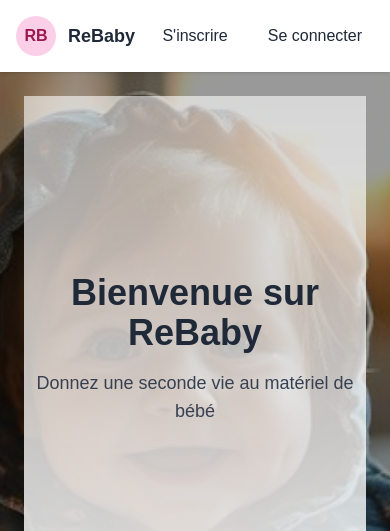
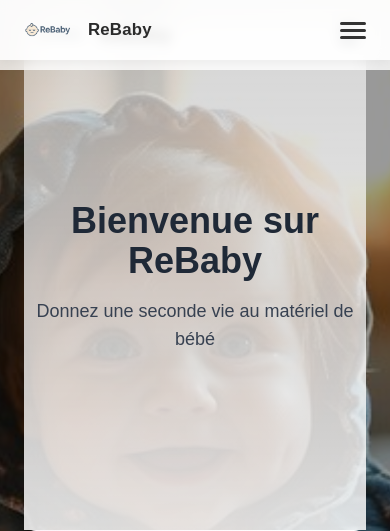
Before and after one commit to amslLenny/ReBaby, a Flask app: page / in a window 390 px wide. Shown: the top 531 px of the page. Run offline with Flask 3, Linux system fonts and the light colour scheme; data that the repository does not hold is empty; some libraries are stand-ins or nearby versions.

Commit message:
UI: new logo + hamburger menu

```diff
--- a/rebaby_site/static/css/styles.css
+++ b/rebaby_site/static/css/styles.css
@@ -83,3 +83,81 @@
     background: rgba(0, 0, 0, 0.4); /* Change 0.4 pour plus ou moins de transparence */
     z-index: -1;
 }
+/* Navbar */
+.navbar {
+  display: flex;
+  justify-content: space-between;
+  align-items: center;
+  padding: 15px 30px;
+  background: rgba(255, 255, 255, 0.8);
+  backdrop-filter: blur(10px);
+  position: fixed;
+  width: 100%;
+  top: 0;
+  left: 0;
+  z-index: 1000;
+}
+
+/* Logo */
+.logo {
+  display: flex;
+  align-items: center;
+  gap: 10px;
+}
+.logo img {
+  height: 40px;
+}
+.site-title {
+  font-size: 1.2em;
+  font-weight: bold;
+  color: #444;
+}
+
+/* Hamburger */
+.hamburger {
+  font-size: 26px;
+  cursor: pointer;
+  user-select: none;
+}
+
+/* Menu caché */
+.nav-menu {
+  display: none;
+  position: absolute;
+  right: 20px;
+  top: 60px;
+  background: white;
+  padding: 15px;
+  border-radius: 8px;
+  box-shadow: 0px 4px 10px rgba(0,0,0,0.2);
+}
+.nav-menu a {
+  display: block;
+  padding: 10px;
+  text-decoration: none;
+  color: #333;
+}
+.nav-menu a:hover {
+  background: #f0f0f0;
+  border-radius: 5px;
+}
+
+.site-nav { position: fixed; top:0; left:0; right:0; z-index:1000; background: rgba(255,255,255,0.85); backdrop-filter: blur(6px); box-shadow: 0 2px 10px rgba(0,0,0,0.05); }
+.nav-inner { max-width: 1100px; margin: 0 auto; display:flex; align-items:center; justify-content:space-between; padding:10px 18px; gap:12px; }
+.nav-left { display:flex; align-items:center; gap:10px; text-decoration:none; }
+.nav-logo { height:40px; width:auto; display:block; }
+.nav-title { font-weight:600; color:#2b2b2b; font-size:1.05rem; letter-spacing:0.2px; }
+.nav-hamburger { background:transparent; border:none; cursor:pointer; display:flex; flex-direction:column; gap:4px; padding:6px; }
+.hamb-line { width:26px; height:3px; background:#333; border-radius:3px; display:block; transition:transform .2s ease, opacity .2s ease; }
+
+/* menu popup */
+.nav-menu { display:none; position:absolute; right:18px; top:64px; background:#fff; border-radius:10px; box-shadow:0 10px 30px rgba(0,0,0,0.12); min-width:190px; padding:8px 6px; }
+.nav-menu a { display:block; padding:10px 14px; color:#333; text-decoration:none; font-size:0.98rem; border-radius:6px; }
+.nav-menu a:hover { background:#f5f5f7; }
+
+/* affichage desktop : menu inline */
+@media(min-width: 900px) {
+  .nav-hamburger { display:none; }
+  .nav-menu { display:flex; position:static; box-shadow:none; background:transparent; padding:0; gap:16px; top:auto; right:auto; }
+  .nav-menu a { padding:0; color:#444; }
+}
--- a/rebaby_site/static/js/main.js
+++ b/rebaby_site/static/js/main.js
@@ -22,3 +22,27 @@
     baby.style.transform = `translateY(-${offset}px)`;
   }, { passive: true });
 })();
+
+function toggleMenu() {
+  const menu = document.getElementById("navMenu");
+  menu.style.display = (menu.style.display === "block") ? "none" : "block";
+}
+
+function toggleMenu(){
+  const btn = document.getElementById('hamburgerBtn');
+  const menu = document.getElementById('navMenu');
+  const expanded = btn.getAttribute('aria-expanded') === 'true';
+  btn.setAttribute('aria-expanded', String(!expanded));
+  menu.style.display = expanded ? 'none' : 'block';
+  menu.setAttribute('aria-hidden', String(expanded));
+}
+window.addEventListener('click', function(e){
+  const menu = document.getElementById('navMenu');
+  const btn = document.getElementById('hamburgerBtn');
+  if(!menu || !btn) return;
+  if(menu.style.display === 'block' && !btn.contains(e.target) && !menu.contains(e.target)){
+    menu.style.display = 'none';
+    btn.setAttribute('aria-expanded','false');
+    menu.setAttribute('aria-hidden','true');
+  }
+});
--- a/rebaby_site/templates/base.html
+++ b/rebaby_site/templates/base.html
@@ -10,28 +10,47 @@
     <link rel="stylesheet" href="/static/css/styles.css">
   </head>
   <body class="bg-gray-50 text-gray-800">
-    <nav class="bg-white shadow">
-      <div class="max-w-6xl mx-auto px-4">
-        <div class="flex justify-between">
-          <a href="/" class="flex items-center gap-3 py-4">
-            <div class="bg-pink-200 rounded-full w-10 h-10 flex items-center justify-center text-pink-800 font-bold">RB</div>
-            <div class="text-lg font-semibold">ReBaby</div>
-          </a>
-          <div class="flex items-center gap-4">
-            <form action="/" method="get" class="hidden md:block">
-              <input name="q" placeholder="Rechercher..." class="px-3 py-2 border rounded-lg" />
-            </form>
-            {% if current_user.is_authenticated %}
-              <a href="/add" class="px-3 py-2 bg-pink-500 text-white rounded">Publier</a>
-              <a href="/logout" class="px-3 py-2">Se déconnecter</a>
-            {% else %}
-              <a href="/register" class="px-3 py-2">S'inscrire</a>
-              <a href="/login" class="px-3 py-2">Se connecter</a>
-            {% endif %}
-          </div>
-        </div>
-      </div>
-    </nav>
+    <header class="navbar">
+  <div class="logo">
+    <img src="{{ url_for('static', filename='img/logo.png') }}" alt="ReBaby Logo">
+    <span class="site-title">ReBaby</span>
+  </div>
+
+  <!-- Menu hamburger -->
+  <div class="hamburger" onclick="toggleMenu()">
+    &#9776; <!-- symbole des 3 traits -->
+  </div>
+
+  <!-- Menu caché -->
+  <nav class="nav-menu" id="navMenu">
+    <a href="/login">Connexion</a>
+    <a href="/annonces">Annonces</a>
+    <a href="/about">Nous découvrir</a>
+    <a href="/contact">Contact</a>
+  </nav>
+</header>
+    <nav class="site-nav">
+  <div class="nav-inner">
+    <a class="nav-left" href="{{ url_for('index') }}">
+      <img src="{{ url_for('static', filename='img/logo.png') }}" alt="ReBaby" class="nav-logo" />
+      <span class="nav-title">ReBaby</span>
+    </a>
+
+    <button id="hamburgerBtn" class="nav-hamburger" aria-controls="navMenu" aria-expanded="false" onclick="toggleMenu()">
+      <span class="hamb-line"></span>
+      <span class="hamb-line"></span>
+      <span class="hamb-line"></span>
+    </button>
+
+    <div id="navMenu" class="nav-menu" aria-hidden="true">
+      <a href="{{ url_for('login') }}">Connexion</a>
+      <a href="{{ url_for('index') }}">Annonces</a>
+      <a href="/about">Nous découvrir</a>
+      <a href="/contact">Contact</a>
+    </div>
+  </div>
+</nav>
+
 
     <main class="max-w-6xl mx-auto p-6">
       {% with messages = get_flashed_messages(with_categories=true) %}
```
Also changed, not shown: rebaby_site/static/img/logo.png (added).
